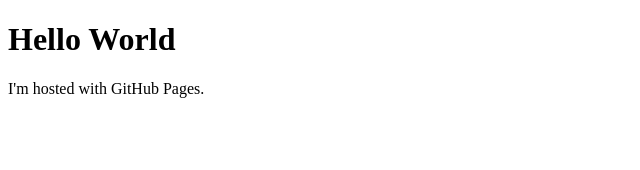
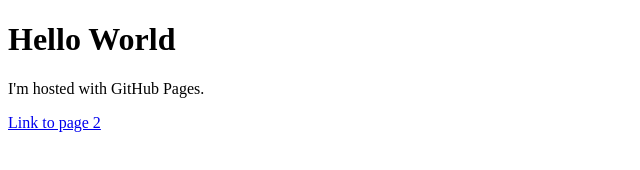
Before and after one commit to hii-nice-2-meet-u/hii-nice-2-meet-u.github.io, a plain HTML site: page index.html in a window 1280 px wide. Shown: the whole page, without its empty margins (0-640 px from the left). Drawn offline with Linux system fonts and the light colour scheme.

Commit message:
Update index.html

```diff
--- a/index.html
+++ b/index.html
@@ -3,5 +3,7 @@
 <body>
 <h1>Hello World</h1>
 <p>I'm hosted with GitHub Pages.</p>
+  			<a href="page2.html" target="_self">Link to page 2</a>
+
 </body>
 </html>
```
